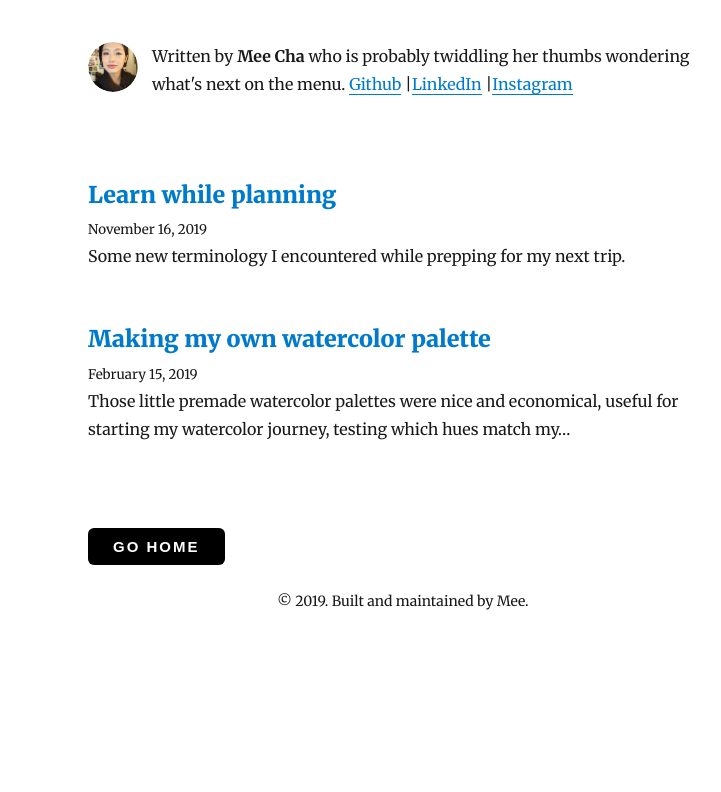
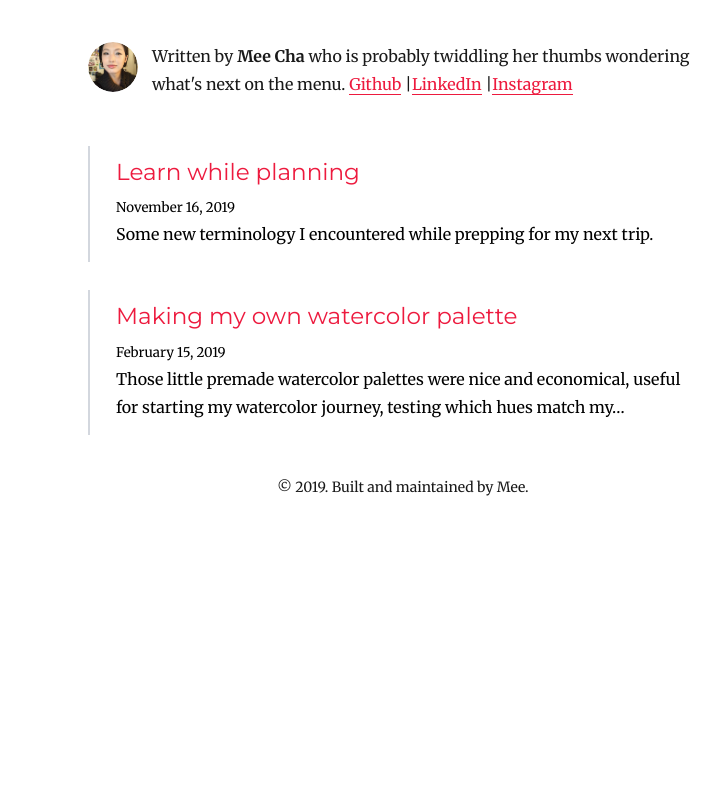
Before and after one commit to meechanism/meechanism, a Gatsby site: page /blog in a window 1280 px wide. Shown: the full height of the page, 269-990 px from the left. Built offline with nearby package versions, Linux system fonts and the light colour scheme; Gatsby itself is replaced by a stand-in of ours; some packages are replaced by stand-ins of ours.

Commit message:
Fix blog post spelling mistakes and grammar. Edit global styles.

```diff
--- a/content/projects/watercolor/making-my-own.md
+++ b/content/projects/watercolor/making-my-own.md
@@ -12,7 +12,7 @@ have a studio or permanent workspace at home, so I like the format of a watercol
 
 However, there came a point when they didn't have the colors I wanted.
 
-I found myself popping out two or more palettes just so I can use several colors
+I found myself popping out two or more palettes just so I could use several colors
 from each, and did some swapping. I also didn't have a good range of colors to let
 alone use, but mix. It was just a bit frustrating. I realized maybe what
 I needed was a generic palette filled with colors I most often use and are versatile enough to mix new colors.
@@ -30,12 +30,12 @@ my first set of watercolor tubes though [Blick](https://www.dickblick.com/).
 
 The final list consists of [Winsor & Newton Professional Watercolor Tubes](https://www.dickblick.com/products/winsor-and-newton-professional-watercolor-tubes/),
 but note I'm no brand loyalist (at this point). Pick brands that meet your
-criteria and fit your budget! Also note that brands may use the same color name,
-but may have a different pigment recipe (eg: the colors will look slightly different!)
+criteria and fit your budget! Also, note that brands may use the same color name,
+but may have a different pigment recipe (e.g.,: the colors will look slightly different!)
 Look on the back of the tubes or read the details from the manufacturer's website
 if you want to compare.
 
-The following were my choices for my first palette. I got 12 tubes of 5ml each
+The following were my choices for my first palette. I got 12 tubes of 5 ml each
 and they all vary in price (~ \$5-9 USD) depending on the pigment.
 
 |                                                                                                                                        |                                                                                                                                            |
@@ -64,7 +64,7 @@ When browsing, the reviews varied far and wide, and since this was on the cheape
 end, I didn't really have high expectations. It is a cute pastel pink and the
 brand has part of my name in it. :B The lid doesn't close evenly, so one corner
 if always poking a bit higher, but I'm okay with that for the price. This tin
-did come with 24 pans, but as you can see in the photo, I only have half of it
+came with 24 pans, but as you can see in the photo, I only have half of it
 filled at this moment.
 
 ![Watercolor palette close up](./assets/watercolor-tin2.jpg)
--- /dev/null
+++ b/src/components/globalStyles.js
@@ -0,0 +1,21 @@
+import { createGlobalStyle } from "styled-components"
+import Colors from "../components/colors"
+
+export default createGlobalStyle`
+  a {
+    color: ${Colors.primary};
+  }
+  .gatsby-resp-image-image,
+  .gatsby-resp-image-background-image {
+    border-radius: 4px;
+    margin-bottom: 12px;
+  }
+  figcaption {
+    text-align: center;
+  }
+
+  h1, h2, h3,h4, h5, h6 {
+    font-family: Montserrat, sans-serif;
+    font-weight: bold;
+  }
+`
--- a/src/components/layout.js
+++ b/src/components/layout.js
@@ -1,19 +1,9 @@
 import React from "react"
-import styled, { createGlobalStyle } from "styled-components"
+import styled from "styled-components"
 
 import { rhythm } from "../utils/typography"
 import Sidebar from "./layout/sidebar"
-
-const GlobalStyle = createGlobalStyle`
- .gatsby-resp-image-image,
- .gatsby-resp-image-background-image {
-   border-radius: 4px;
-   margin-bottom: 12px;
- }
-  figcaption {
-    text-align: center;
-  }
-`
+import GlobalStyle from "./globalStyles"
 
 class Layout extends React.Component {
   render() {
--- a/src/pages/blog.js
+++ b/src/pages/blog.js
@@ -1,55 +1,75 @@
 import React from "react"
 import { Link, graphql } from "gatsby"
+import styled from "styled-components"
 
 import Bio from "../components/bio"
 import Layout from "../components/layout"
 import SEO from "../components/seo"
 import { rhythm } from "../utils/typography"
-import Button from "../components/button"
+import Colors from "../components/colors"
 
-class Blog extends React.Component {
-  render() {
-    const { data } = this.props
+const BlogHeader = styled.h3`
+  margin: 0 0 ${rhythm(1 / 4)} 0;
+  font-weight: normal;
+  color: ${Colors.primary};
+`
+
+const BlogEntry = styled.article`
+  border-radius: 4px;
+  color: ${Colors.black};
+  background: transparent;
+  padding: ${rhythm(1 / 2)} ${rhythm(1)};
+  margin: 0 0 ${rhythm(1)};
+
+  position: relative;
+  transition background 0.25s ease-in-out;
+  &:hover {
+    background: ${Colors.gray1};
+  }
+  p {
+    margin: 0;
+  }
+  &::before {
+    position: absolute;
+    top: 0;
+    bottom: 0;
+    left: 0;
+    width: 2px;
+    content: "";
+    background-color: ${Colors.gray2};
+  }
+
+`
+
+const Blog = props => {
+  const { data, location } = props
   const siteTitle = data.site.siteMetadata.title
   const posts = data.allMarkdownRemark.edges
 
   return (
-      <Layout location={this.props.location} title={siteTitle}>
+    <Layout location={location} title={siteTitle}>
       <SEO title="All posts" />
       <Bio />
       <div style={{ margin: "20px 0 40px" }}>
         {posts.map(({ node }) => {
           const title = node.frontmatter.title || node.fields.slug
           return (
-              <div key={node.fields.slug}>
-                <h3
-                  style={{
-                    marginBottom: rhythm(1 / 4),
-                  }}
-                >
-                  <Link
-                    style={{ boxShadow: `none` }}
-                    to={`blog${node.fields.slug}`}
-                  >
-                    {title}
-                  </Link>
-                </h3>
+            <Link to={`blog${node.fields.slug}`} key={node.fields.slug}>
+              <BlogEntry>
+                <BlogHeader>{title}</BlogHeader>
                 <small>{node.frontmatter.date}</small>
                 <p
                   dangerouslySetInnerHTML={{
                     __html: node.frontmatter.description || node.excerpt,
                   }}
                 />
-              </div>
+              </BlogEntry>
+            </Link>
           )
         })}
       </div>
-        <Link to="/">
-          <Button marginTop="85px">Go Home</Button>
-        </Link>
     </Layout>
   )
-  }
 }
 
 export default Blog
--- a/src/pages/contact.js
+++ b/src/pages/contact.js
@@ -57,7 +57,7 @@ class IndexPage extends React.Component {
                   {Object.keys(social).map(currSocial => (
                     <li key={currSocial}>
                       <SocialName>{currSocial}: </SocialName>
-                      <Link to={social[currSocial]}>{social[currSocial]}</Link>
+                      <a href={social[currSocial]}>{social[currSocial]}</a>
                     </li>
                   ))}
                 </ul>
--- a/src/pages/projects.js
+++ b/src/pages/projects.js
@@ -1,10 +1,8 @@
 import React from "react"
-import { Link, graphql } from "gatsby"
+import { graphql } from "gatsby"
 
 import Layout from "../components/layout"
 import SEO from "../components/seo"
-import { rhythm } from "../utils/typography"
-import Button from "../components/button"
 
 const Page = props => {
   const { data, location } = props
```
Also changed, not shown: src/templates/blog-post.js (+23 -18 lines), src/utils/mediaQuery.js (added, +27 -0 lines). Lines whose indentation alone changed are shown as unchanged.
